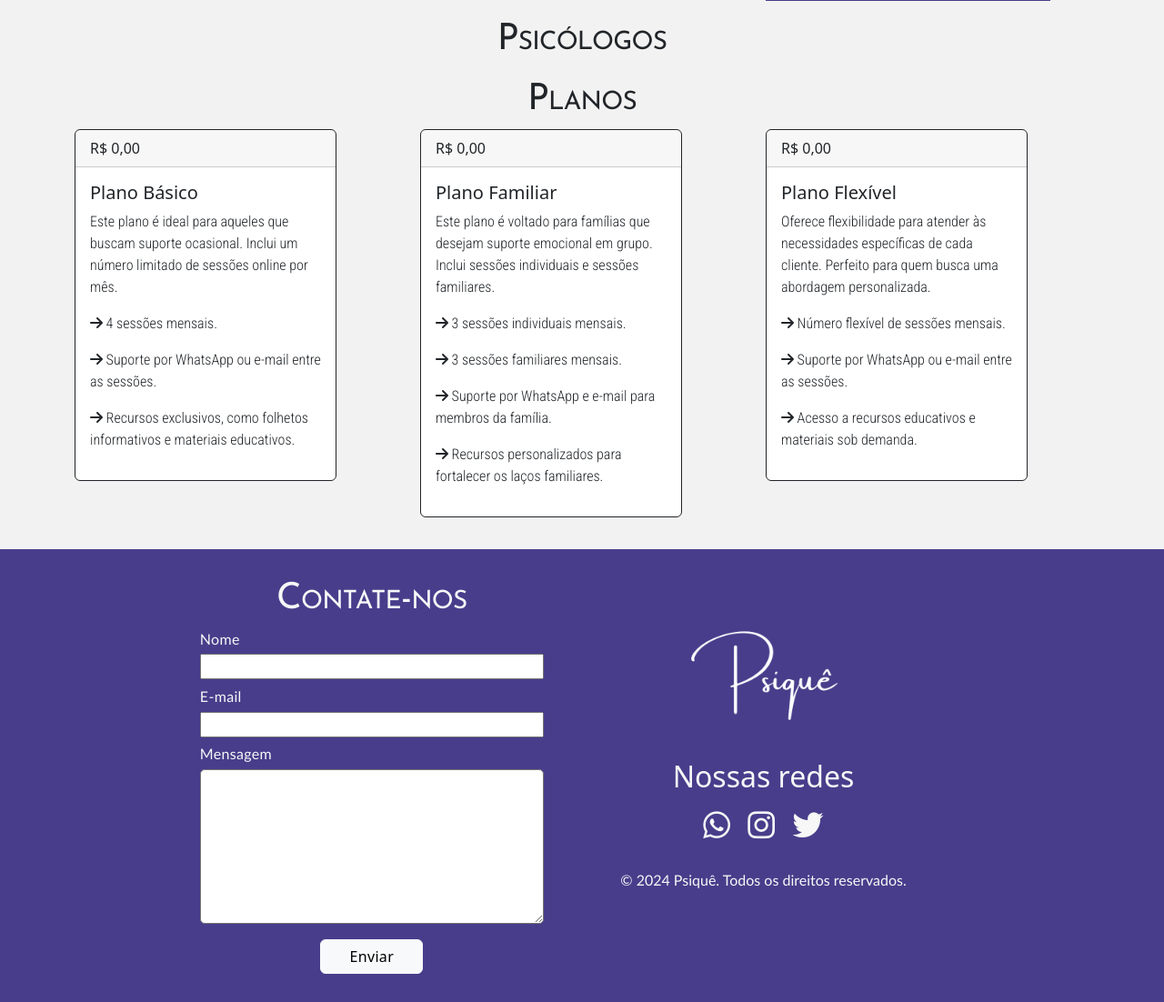
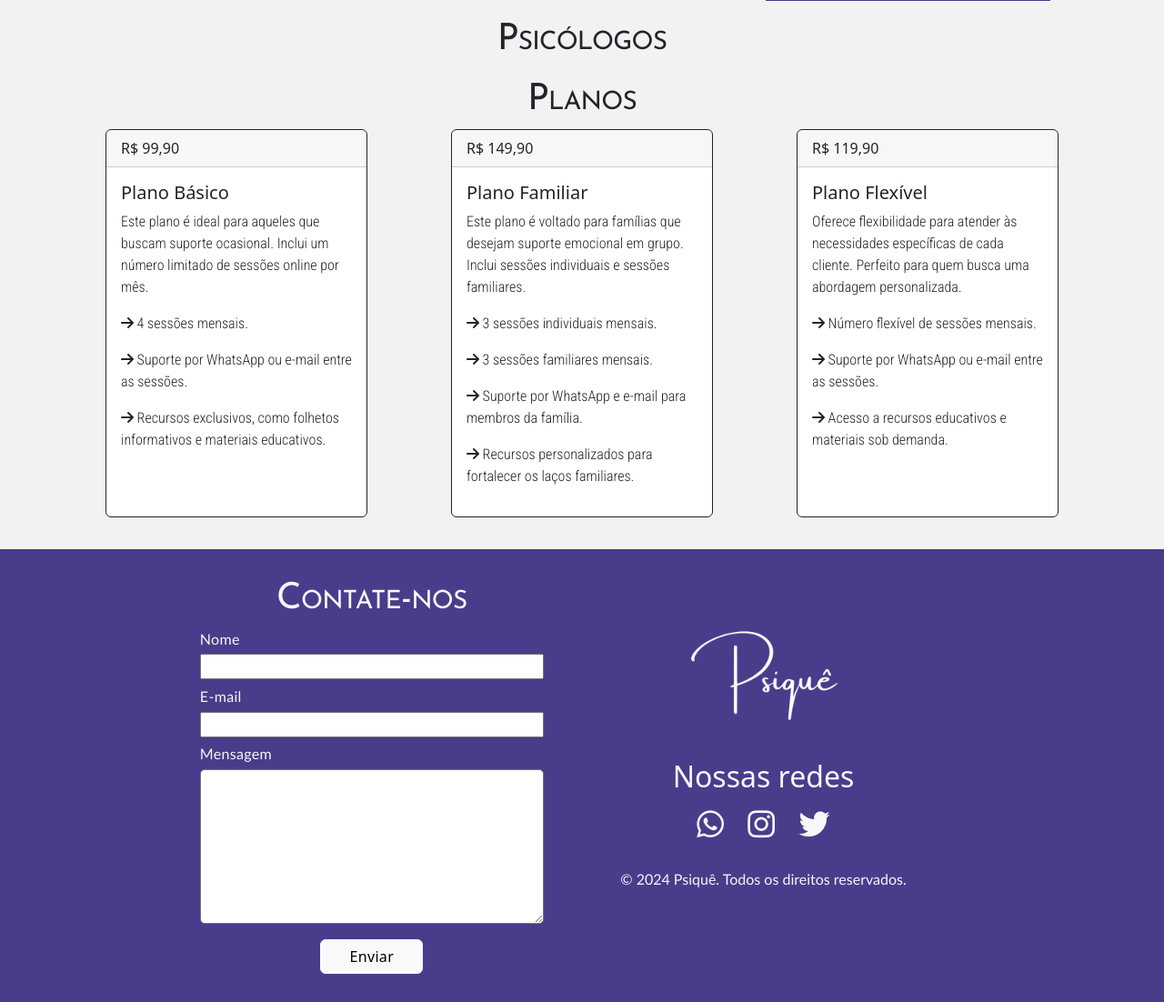
Before and after one commit to pedrosiqueirapb/psique, a PHP site: page /home.html in a window 1280 px wide. Shown: the part 1601-2703 px from the top of the page at 91% size. Run offline with PHP 8.4, Linux system fonts and the light colour scheme; some libraries are stand-ins or nearby versions.

Commit message:
Posicionando cards

```diff
--- a/src/home.css
+++ b/src/home.css
@@ -36,13 +36,12 @@ a, label, .botao-enviar{
     letter-spacing: 0.02rem;
 }
 #menu li a{
-    color: #F7F7F7;
     text-decoration: none;
     font-variant: small-caps;
     font-size: 0.6cm;
     padding: 10px;
 }
-#menu li a:hover{
+#menu li a:hover, .redes-sociais a:hover{
     background-color: #1e0f24;
     transition: all 0.8s;
 }
@@ -79,6 +78,10 @@ main p{
     flex-direction: column;
     align-items: end;
 }
+.coluna-plano{
+    display: flex;
+    justify-content: center;
+}
 
 /* Rodapé */
 footer{
@@ -87,14 +90,14 @@ footer{
 footer p{
     font-family: 'Trebuchet MS', 'Lucida Sans Unicode', 'Lucida Grande', 'Lucida Sans', Arial, sans-serif;
 }
+footer h1, footer p, h2, label, #menu li a, .redes-sociais a, .redes-sociais a:hover{
+    color: #F7F7F7;
+}
 label{
     margin-bottom: 0.3em;
 }
 .campo{
     margin-bottom: 0.4em;
-}
-footer h1, footer p, h2, label{
-    color: #F7F7F7;
 }
 span{
     margin: 0 0.8cm;
@@ -122,12 +125,11 @@ span{
 .redes-sociais a{
     text-decoration: none;
     font-size: 0.9cm;
-    color: #F7F7F7;
+    border-radius: 50%;
+    padding: 8px;
     margin: 0 5px;
-}
-.redes-sociais a:hover{
-    color: #1e0f24;
-    border-radius: 50%;
+    display: flex;
+    justify-content: center;
 }
 #mensagem{
     border-radius: 5px;
--- a/src/home.html
+++ b/src/home.html
@@ -27,16 +27,16 @@
                     <nav id="menu">
                         <ul>
                             <li>
-                                <a href="">Sobre nós</a>
+                                <a href="#sobre">Sobre nós</a>
                             </li>
                             <li>
-                                <a href="">Serviços</a>
+                                <a href="#servicos">Serviços</a>
                             </li>
                             <li>
-                                <a href="">Psicólogos</a>
+                                <a href="#psicologos">Psicólogos</a>
                             </li>
                             <li>
-                                <a href="">Planos</a>
+                                <a href="#planos">Planos</a>
                             </li>
                         </ul>
                     </nav>
@@ -118,9 +118,9 @@
 
             <div class="container">
                 <div class="row">
-                    <div class="col-4">
+                    <div class="col-4 coluna-plano">
                         <div class="card border-dark mb-3" style="max-width: 18rem;">
-                            <div class="card-header">R$ 0,00</div>
+                            <div class="card-header">R$ 99,90</div>
                             <div class="card-body text-dark">
                                 <h5 class="card-title">Plano Básico</h5>
                                 <p class="card-text">
@@ -141,9 +141,9 @@
                             </div>
                         </div>
                     </div>
-                    <div class="col-4">
+                    <div class="col-4 coluna-plano">
                         <div class="card border-dark mb-3" style="max-width: 18rem;">
-                            <div class="card-header">R$ 0,00</div>
+                            <div class="card-header">R$ 149,90</div>
                             <div class="card-body text-dark">
                                 <h5 class="card-title">Plano Familiar</h5>
                                 <p class="card-text">
@@ -168,9 +168,9 @@
                             </div>
                         </div>
                     </div>
-                    <div class="col-4">
+                    <div class="col-4 coluna-plano">
                         <div class="card border-dark mb-3" style="max-width: 18rem;">
-                            <div class="card-header">R$ 0,00</div>
+                            <div class="card-header">R$ 119,90</div>
                             <div class="card-body text-dark">
                                 <h5 class="card-title">Plano Flexível</h5>
                                 <p class="card-text">
@@ -231,7 +231,7 @@
                             <img src="imgs/tipografia.png" alt="" id="tipografia">
 
                             <h2>Nossas redes</h2>
-                            <div class="redes-sociais">
+                            <div class="redes-sociais" style="display: flex;">
                                 <a href="https://wa.me/5531984122625" target="_blank">
                                     <i class="fa-brands fa-whatsapp"></i>
                                 </a>
```
